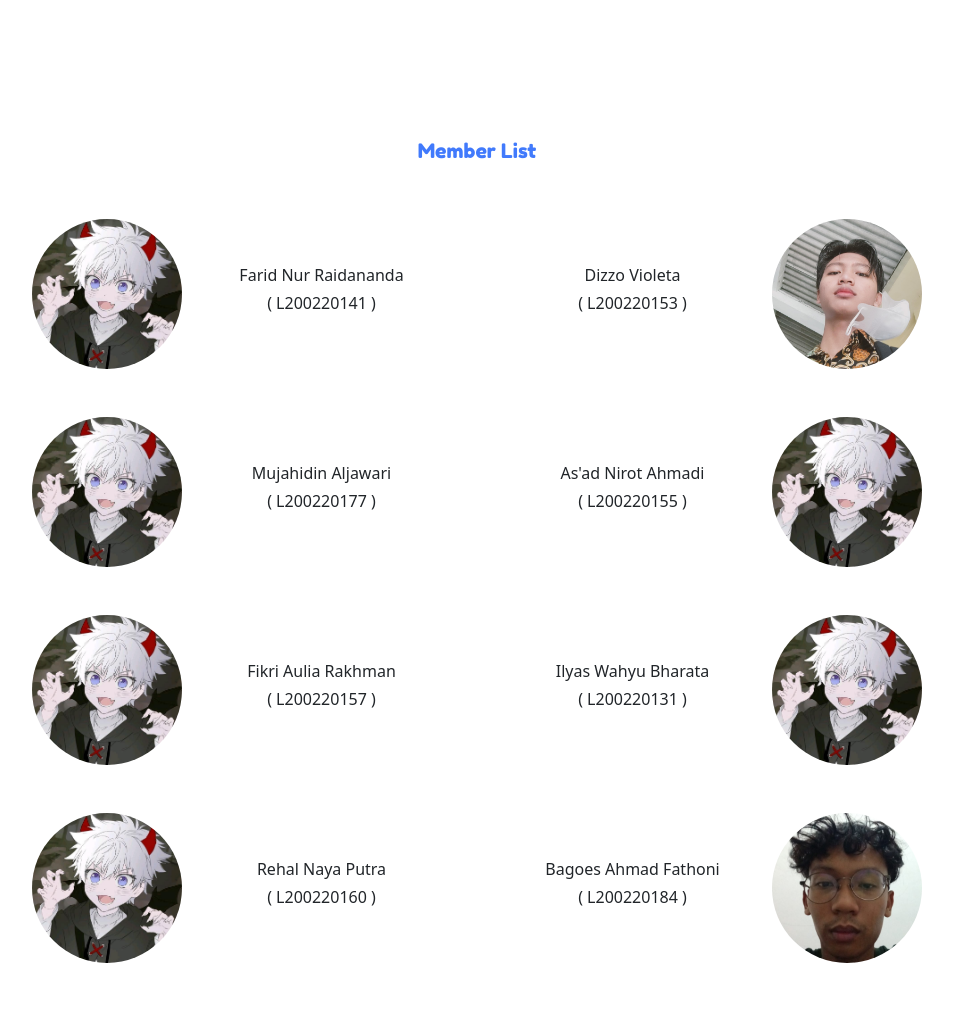
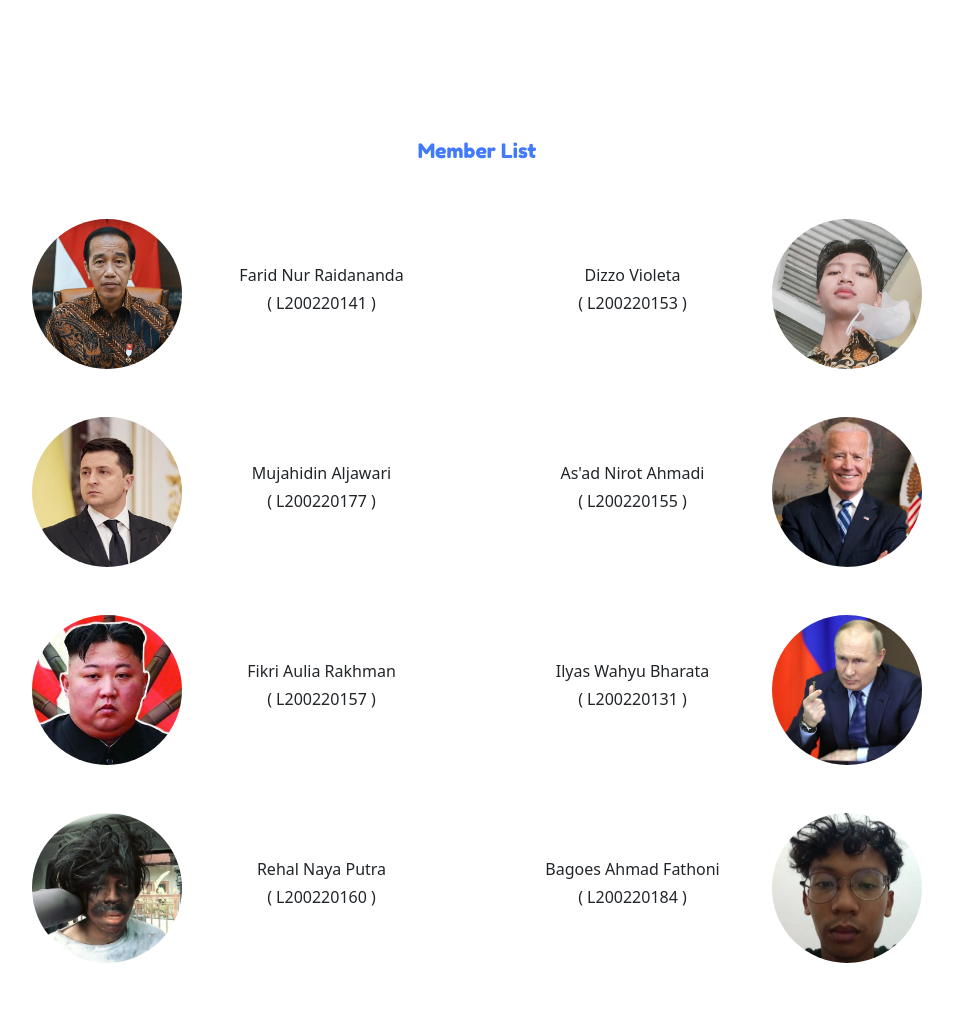
Before and after one commit to Fnrzz/Hustfams, a Django app: page /aboutwe in a window 1280 px wide. Shown: the part 601-1612 px from the top of the page, without its empty margins (163-1116 px from the left). Run offline with Django 4.2, Linux system fonts and the light colour scheme.

Commit message:
[push] menambahkan photo profil

```diff
--- a/Website/Templates/Pages/aboutwe.html
+++ b/Website/Templates/Pages/aboutwe.html
@@ -32,7 +32,7 @@
             <div class="col">
                 <div class="row row-cols-2 g-2 align-items-center">
                     <div class="col wrap-about-image-left">
-                        <img src="{% static 'image/pp.jpeg' %}" alt="pp" class="rounded-circle about-image">
+                        <img src="{% static 'image/PP_Farid.png' %}" alt="pp" class="rounded-circle about-image">
                     </div>
                     <div class="col wrap-about-text">
                         <h6>Farid Nur Raidananda</h6>
@@ -54,7 +54,7 @@
             <div class="col">
                 <div class="row row-cols-2 g-2 align-items-center">
                     <div class="col wrap-about-image-left">
-                        <img src="{% static 'image/pp.jpeg' %}" alt="pp" class="rounded-circle about-image">
+                        <img src="{% static 'image/PP_Mujahidin.jpg' %}" alt="pp" class="rounded-circle about-image">
                     </div>
                     <div class="col wrap-about-text">
                         <h6>Mujahidin Aljawari</h6>
@@ -69,14 +69,14 @@
                         <h6>( L200220155 )</h6>
                     </div>
                     <div class="col wrap-about-image-right">
-                        <img src="{% static 'image/pp.jpeg' %}" alt="pp" class="rounded-circle about-image">
+                        <img src="{% static 'image/PP_Nirot.jpg' %}" alt="pp" class="rounded-circle about-image">
                     </div>
                 </div>
             </div>
             <div class="col">
                 <div class="row row-cols-2 g-2 align-items-center">
                     <div class="col wrap-about-image-left">
-                        <img src="{% static 'image/pp.jpeg' %}" alt="pp" class="rounded-circle about-image">
+                        <img src="{% static 'image/PP_Fikri.jpg' %}" alt="pp" class="rounded-circle about-image">
                     </div>
                     <div class="col wrap-about-text">
                         <h6>Fikri Aulia Rakhman</h6>
@@ -91,14 +91,14 @@
                         <h6>( L200220131 )</h6>
                     </div>
                     <div class="col wrap-about-image-right">
-                        <img src="{% static 'image/pp.jpeg' %}" alt="pp" class="rounded-circle about-image">
+                        <img src="{% static 'image/PP_Ilyas.jpg' %}" alt="pp" class="rounded-circle about-image">
                     </div>
                 </div>
             </div>
             <div class="col">
                 <div class="row row-cols-2 g-2 align-items-center">
                     <div class="col wrap-about-image-left">
-                        <img src="{% static 'image/pp.jpeg' %}" alt="pp" class="rounded-circle about-image">
+                        <img src="{% static 'image/PP_Rehal.jpeg' %}" alt="pp" class="rounded-circle about-image">
                     </div>
                     <div class="col wrap-about-text">
                         <h6>Rehal Naya Putra</h6>
```
Also changed, not shown: Photo Profil/PP_Farid.png (added), Photo Profil/PP_Fikir.jpg (added), Photo Profil/PP_Ilyas.jpg (added), Photo Profil/PP_Mujahidin.jpg (added), Photo Profil/PP_Nirot.jpg (added), Photo Profil/PP_Rehal.jpeg (added), Website/App/static/image/PP_Farid.png (added), Website/App/static/image/PP_Fikri.jpg (added), Website/App/static/image/PP_Ilyas.jpg (added), Website/App/static/image/PP_Mujahidin.jpg (added), Website/App/static/image/PP_Nirot.jpg (added), Website/App/static/image/PP_Rehal.jpeg (added), 1 other file.
